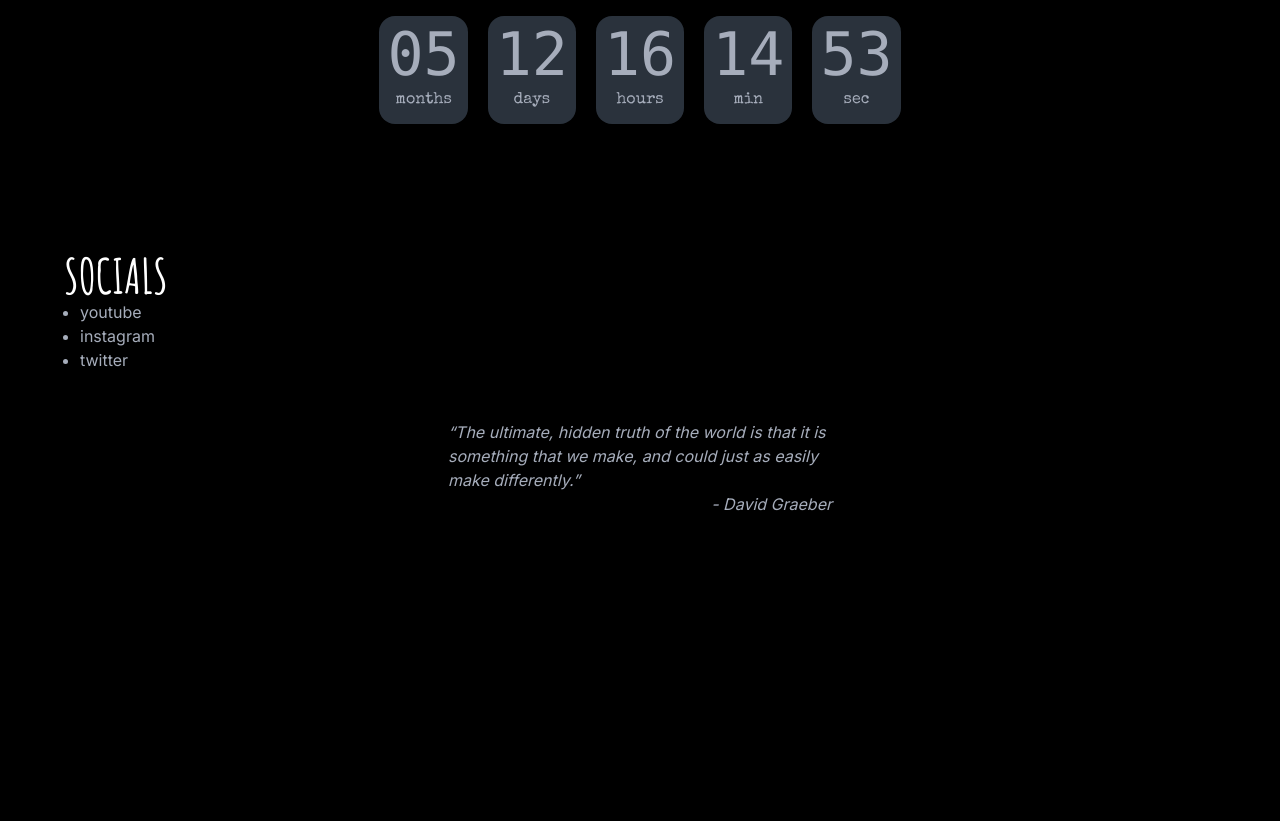
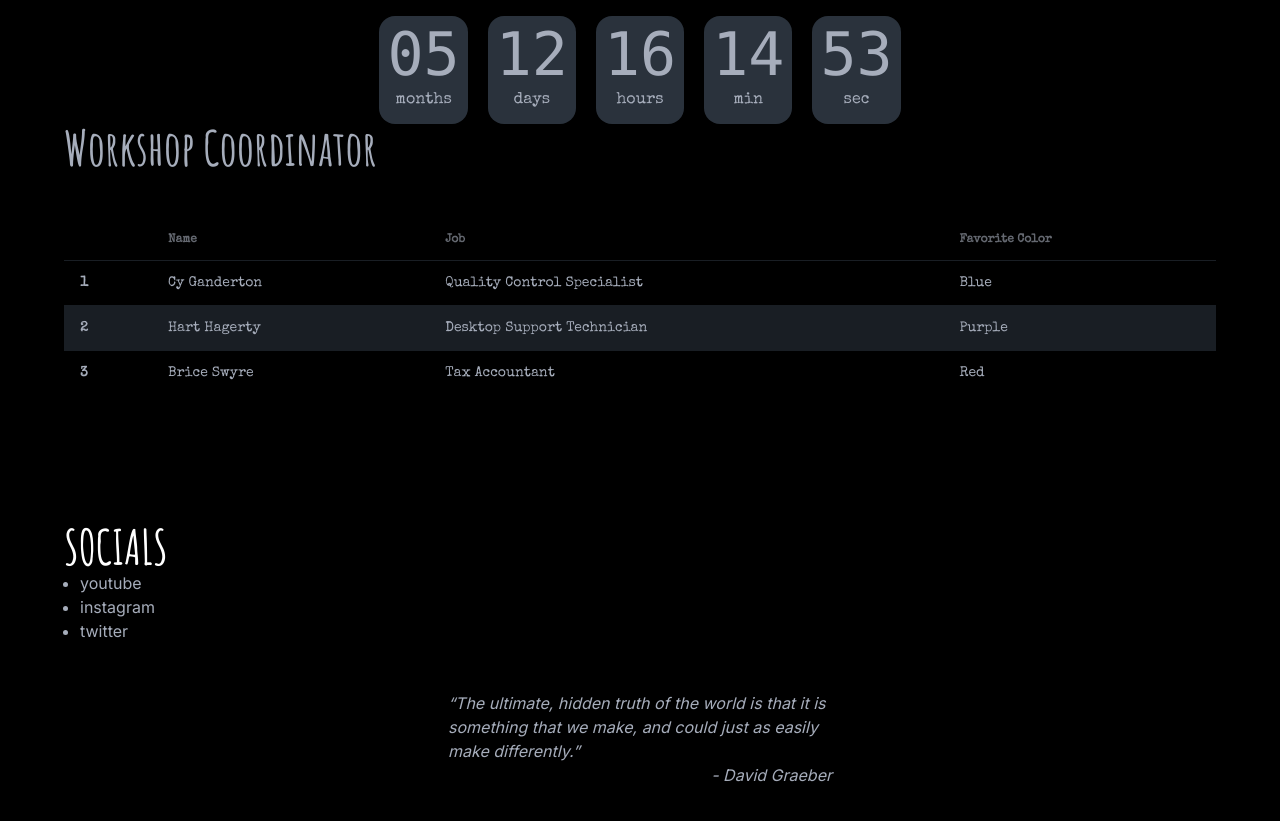
Before and after one commit to cludwell/spokeswheel, a Next.js app: page /plans2024 in a window 1280 px wide. Shown: the part 1500-2321 px from the top of the page. Before the commit the page ends 2128 px from the top, so only its background shows below. Built offline with nearby package versions, Linux system fonts and the light colour scheme.

Commit message:
workshop table

```diff
--- a/src/app/contact/page.jsx
+++ b/src/app/contact/page.jsx
@@ -15,7 +15,17 @@ export default function ContactUs() {
       }
     >
       <h2 className={amatic.className + " mb-12 text-5xl"}>Contact Us</h2>
-      <p className=" my-8">Questions? Suggestions? Would you like to participate in the planning? Go ahead and email me at cludwell@gmail.com</p>
+      <p className=" my-8">{`Questions? Suggestions? Would you like to participate in the planning? We need your help! We can't emphasis enough that this con is what each one of us brings to it. Please think about planning a workshop, a worship, or start practices a few songs to perform. If you would like to participate we need help with the following roles`} </p>
+
+      <ul className="ml-8">
+        <li>Yearbook Coordinator</li>
+
+      </ul>
+      <h2 className={amatic.className + " mb-12 text-5xl"}>Website </h2>
+      <p className=" my-8">For any technical problems with registration or the website, please email me at cludwell@gmail.com</p>
+      <h2 className={amatic.className + " mb-12 text-5xl"}>Workshop Coordinator</h2>
+      <h2 className={amatic.className + " mb-12 text-5xl"}>Worship Coordinator</h2>
+      <h2 className={amatic.className + " mb-12 text-5xl"}>Meal Coordinator</h2>
     </div>
   );
 }
--- a/src/app/plans2024/page.jsx
+++ b/src/app/plans2024/page.jsx
@@ -47,6 +47,45 @@ export default function Plans2024() {
       <div className="flex flex-col items-center">
         <CountDown />
       </div>
+      <h2 className={amatic.className + " mb-12 text-5xl"}>
+        Workshop Coordinator
+      </h2>
+      <div className="overflow-x-auto">
+        <table className="table table-zebra">
+          {/* head */}
+          <thead>
+            <tr>
+              <th></th>
+              <th>Name</th>
+              <th>Job</th>
+              <th>Favorite Color</th>
+            </tr>
+          </thead>
+          <tbody>
+            {/* row 1 */}
+            <tr>
+              <th>1</th>
+              <td>Cy Ganderton</td>
+              <td>Quality Control Specialist</td>
+              <td>Blue</td>
+            </tr>
+            {/* row 2 */}
+            <tr>
+              <th>2</th>
+              <td>Hart Hagerty</td>
+              <td>Desktop Support Technician</td>
+              <td>Purple</td>
+            </tr>
+            {/* row 3 */}
+            <tr>
+              <th>3</th>
+              <td>Brice Swyre</td>
+              <td>Tax Accountant</td>
+              <td>Red</td>
+            </tr>
+          </tbody>
+        </table>
+      </div>
     </div>
   );
 }
--- a/src/components/Header.jsx
+++ b/src/components/Header.jsx
@@ -23,10 +23,11 @@ export default function Header() {
   useEffect(() => {
     if (!showMenu) return;
     const closeMenu = (e) => {
-      if (!ulRef.current.contains(e.target)) setShowMenu(false);
+      if (ulRef.current && !ulRef.current.contains(e.target)) setShowMenu(false);
     };
+
     document.addEventListener("click", closeMenu);
-    return () => document.removeEventListener('click', closeMenu)
+    return () => document.removeEventListener("click", closeMenu);
   }, [showMenu]);
 
   return (
```
